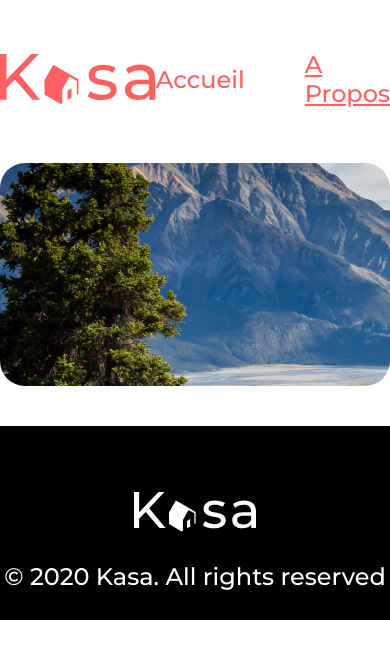
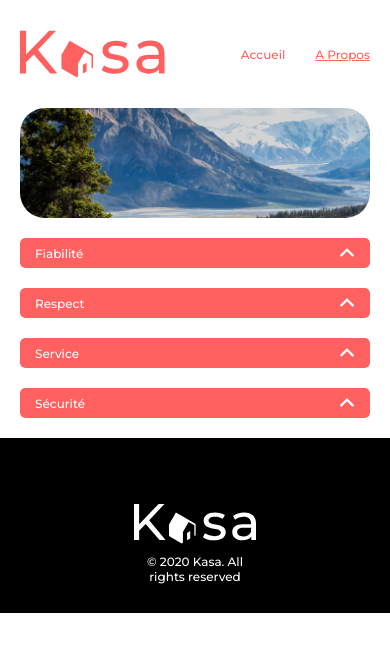
Before and after one commit to IK62/Kasa, a React (Create React App) app: page /A-Propos in a window 390 px wide. Shown: the top 658 px of the page. Built offline with nearby package versions, Linux system fonts and the light colour scheme.

Commit message:
about page done

```diff
--- a/src/components/propos.js
+++ b/src/components/propos.js
@@ -1,8 +1,37 @@
-import TopBanner from "./topBanner"
+import Collapse from './collapse'
+import TopBanner from './topBanner'
 
 function Propos() {
   return (
-  <TopBanner />
+    <>
+      <TopBanner />
+      <div className="collapsePropos">
+        <Collapse
+          title={'Fiabilité'}
+          content={
+            'Les annonces postées sur Kasa garantissent une fiabilité totale. Les photos sont conformes aux logements, et toutes les informations sont régulièrement vérifiées  par nos équipes.'
+          }
+        />
+        <Collapse
+          title={'Respect'}
+          content={
+            'La bienveillance fait partie des valeurs fondatrices de Kasa. Tout comportement discriminatoire ou de perturbation du voisinage entraînera une exclusion de notre plateforme.'
+          }
+        />
+        <Collapse
+          title={'Service'}
+          content={
+            'La bienveillance fait partie des valeurs fondatrices de Kasa. Tout comportement discriminatoire ou de perturbation du voisinage entraînera une exclusion de notre plateforme.'
+          }
+        />
+        <Collapse
+          title={'Sécurité'}
+          content={
+            "La sécurité est la priorité de Kasa. Aussi bien pour nos hôtes que pour les voyageurs, chaque logement correspond aux critères de sécurité établis par nos services. En laissant une note aussi bien à l'hôte qu'au locataire, cela permet à nos équipes de vérifier que les standards sont bien respectés. Nous organisons également des ateliers sur la sécurité domestique pour nos hôtes."
+          }
+        />
+      </div>
+    </>
   )
 }
 
--- a/src/styles/index.scss
+++ b/src/styles/index.scss
@@ -6,44 +6,39 @@ $paddingHeader: 100px;
   align-items: center;
 }
 
-@mixin collapse($width, $height) {
-  .collapseInfo {
-    display: flex;
-    justify-content: space-between;
-    margin: 24px 0 50px 0;
-
+@mixin collapse($width, $height, $titleSize, $contentSize, $arrowSize) {
   .collapseDiv {
     display: grid;
     position: relative;
-      width: $width;
+    max-width: $width;
     min-height: $height;
     height: min-content;
-      border-radius: 10px;
+    border-radius: 5px;
     overflow: hidden;
     z-index: 0;
     background-color: #f6f6f6;
 
     .collapseOutside {
-        border-radius: 10px;
+      border-radius: 5px;
       display: flex;
       position: relative;
       justify-content: space-between;
       align-items: center;
       background-color: #ff6060;
-        padding: 10px 20px 10px 10px;
-        width: $width;
+      padding: 10px 15px;
+      max-width: $width;
       height: $height;
       box-sizing: border-box;
       z-index: 2;
 
       .collapseTitle {
-          font-size: 1.125rem;
+        font-size: $titleSize;
         color: white;
         margin: unset;
       }
 
       .collapseArrow {
-          width: 32px;
+        width: $arrowSize;
         transition: all linear 0.5s;
         cursor: pointer;
       }
@@ -67,7 +62,7 @@ $paddingHeader: 100px;
         display: flex;
         flex-direction: column;
         color: #ff6060;
-          font-size: 1.125rem;
+        font-size: $contentSize;
         overflow: hidden;
       }
     }
@@ -78,22 +73,12 @@ $paddingHeader: 100px;
     }
   }
 }
-}
 
 @import url('https://fonts.googleapis.com/css2?family=Montserrat:wght@500&display=swap');
 
-h1 {
-  all: unset;
-}
-
-h2 {
-  all: unset;
-}
-
-ul {
-  all: unset;
-}
-
+h1,
+h2,
+ul,
 li {
   all: unset;
 }
@@ -114,7 +99,7 @@ header {
   justify-content: space-between;
   padding: 45px 0 50px 0;
   max-width: 1240px;
-  margin: 0 auto 0 auto;
+  margin-inline: max(20px, 50% - 1240px/2);
 
   div {
     @include centerContent;
@@ -129,11 +114,26 @@ header {
       text-decoration-line: underline;
     }
   }
+
+  @media (max-width: 530px) {
+    padding-block: 20px;
+    svg {
+      width: 145px;
+    }
+
+    div {
+      gap: 30px;
+
+      h2 {
+        font-size: 0.75rem;
+      }
+    }
+  }
 }
 
 main {
   max-width: 1240px;
-  margin: 0 auto 0 auto;
+  margin-inline: max(20px, 50% - 1240px/2);
 
   .topBanner {
     @include centerContent;
@@ -147,6 +147,11 @@ main {
     background-size: cover;
     background-blend-mode: darken;
     margin-bottom: 40px;
+
+    @media (max-width: 530px) {
+      height: 110px;
+      margin-bottom: 20px;
+    }
   }
 
   .isTitle {
@@ -286,7 +291,7 @@ main {
 
       .ownerInfo {
         display: flex;
-        justify-content: end;
+        justify-content: flex-end;
         align-items: center;
         gap: 10px;
 
@@ -316,7 +321,32 @@ main {
     }
   }
 
-  @include collapse(582px, 52px);
+  .collapseInfo {
+    display: flex;
+    justify-content: space-between;
+    margin: 24px 0 50px 0;
+
+    @include collapse(582px, 52px, 1.125rem, 1.125rem, 32px);
+  }
+
+  .collapsePropos {
+    display: flex;
+    flex-direction: column;
+    align-items: center;
+    gap: 30px;
+    margin-bottom: 38px;
+
+    @media (max-width: 530px) {
+      gap: 20px;
+      margin-bottom: 20px;
+
+      @include collapse(1023px, 30px, 0.75rem, 0.75rem, 16px);
+    }
+
+    @media (min-width: 530px) {
+      @include collapse(1023px, 52px, 1.5rem, 1.125rem, 32px);
+    }
+  }
 }
 
 footer {
@@ -331,4 +361,14 @@ footer {
     color: white;
     margin: 0;
   }
+
+  @media (max-width: 530px) {
+    gap: 10px;
+
+    h2 {
+      font-size: 0.75rem;
+      width: 133px;
+      text-align: center;
     }
+  }
+}
```
Lines whose indentation alone changed are shown as unchanged.
